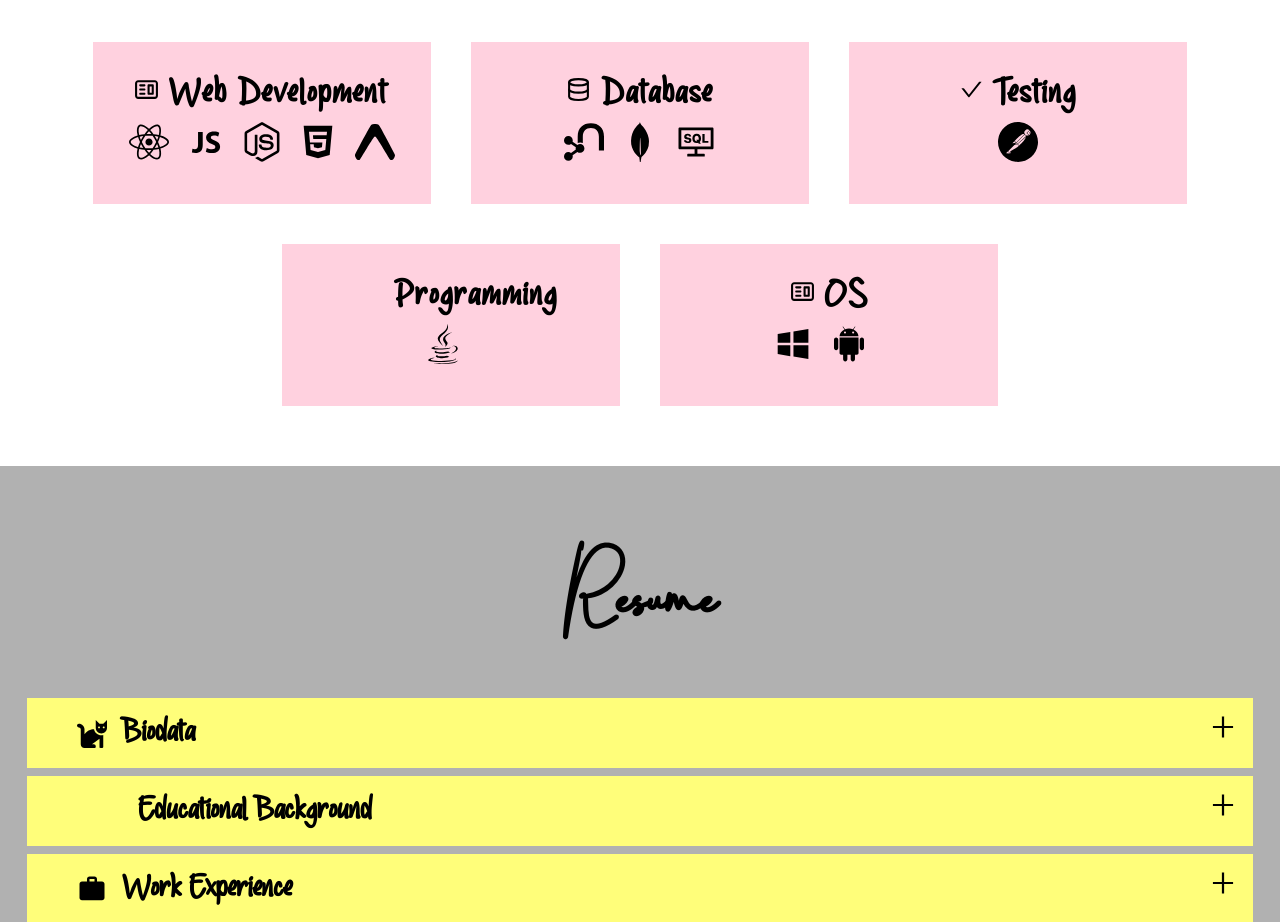
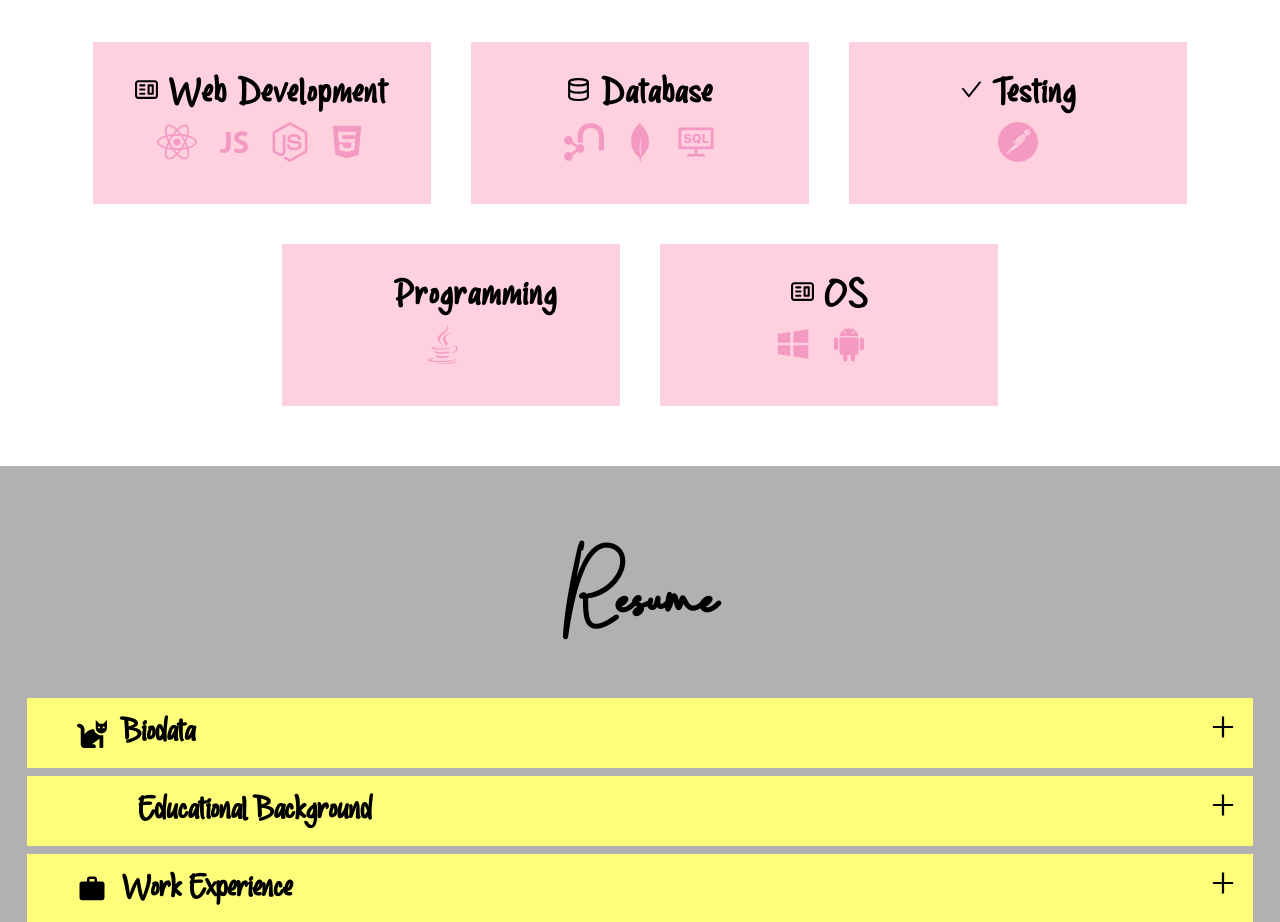
Before and after one commit to ninafauziashari/ninafauziashari.github.io, a React (Create React App) app: page / in a window 1280 px wide. Shown: the part 1240-2162 px from the top of the page. Built offline with nearby package versions, Linux system fonts and the light colour scheme; some icons are missing.

Commit message:
third deploy

```diff
--- a/src/App.css
+++ b/src/App.css
@@ -164,7 +164,8 @@
 .web-dev-expertise-title, .db-expertise-title, .testing-expertise-title, .programming-expertise-title, .os-expertise-title{
   font-size:35px;
   font-weight: bolder;
-  font-family:'contentFont'
+  font-family:'contentFont';
+  color: black;
 }
 
 
--- a/src/components/Expertise.js
+++ b/src/components/Expertise.js
@@ -46,15 +46,13 @@ const Expertise = () => {
                                 <Card.Title className="web-dev-expertise-title"><CgWebsite size={25}/> Web Development</Card.Title>
                             </Link>
                             <Card.Subtitle>
-                                <FaReact size={40}/>
+                                <FaReact size={40} color={'#f49ac2'}/>
                                 &nbsp; &nbsp;
-                                <DiJavascript1 size={40}/>
+                                <DiJavascript1 size={40} color={'#f49ac2'}/>
                                 &nbsp; &nbsp;
-                                <FaNodeJs size={40}/>
+                                <FaNodeJs size={40} color={'#f49ac2'}/>
                                 &nbsp; &nbsp;
-                                <AiFillHtml5 size={40}/>
-                                &nbsp; &nbsp;
-                                <SiExpo size={40}/>
+                                <AiFillHtml5 size={40} color={'#f49ac2'}/>
                             </Card.Subtitle>
                             <Card.Text>
                                <Link to="dev-card-content" activeClass="active" spy={true} smooth={true} duration={1250}>
@@ -86,11 +84,11 @@ const Expertise = () => {
                         <Card.Body>
                             <Card.Title className="db-expertise-title"><FiDatabase size={25}/> Database</Card.Title>
                             <Card.Subtitle>
-                                <SiNeo4J size={40}/>
+                                <SiNeo4J size={40} color={'#f49ac2'}/>
                                 &nbsp; &nbsp;
-                                <SiMongodb size={40}/>
+                                <SiMongodb size={40} color={'#f49ac2'}/>
                                 &nbsp; &nbsp;
-                                <AiOutlineConsoleSql size={40}/>
+                                <AiOutlineConsoleSql size={40} color={'#f49ac2'}/>
                             </Card.Subtitle>
                             <Card.Text>
                                <div className="db-expertise-content">
@@ -117,7 +115,7 @@ const Expertise = () => {
                         <Card.Body>
                             <Card.Title className="testing-expertise-title"><AiOutlineCheck size={25}/> Testing</Card.Title>
                             <Card.Subtitle>
-                                <SiPostman size={40}/>
+                                <SiPostman size={40} color={'#f49ac2'}/>
                             </Card.Subtitle>
                             <Card.Text>
                                <div className="testing-expertise-content">
@@ -154,7 +152,7 @@ const Expertise = () => {
                                     <RiComputerFill size={25}/> Programming</Card.Title>
                             </Link>
                             <Card.Subtitle>
-                                <FaJava  size={40}/>
+                                <FaJava  size={40} color={'#f49ac2'}/>
 
                                 &nbsp; &nbsp;
                             </Card.Subtitle>
@@ -187,9 +185,9 @@ const Expertise = () => {
                                 <Card.Title className="os-expertise-title"><CgWebsite size={25}/> OS</Card.Title>
                             </Link>
                             <Card.Subtitle>
-                                <AiFillWindows size={40}/>
+                                <AiFillWindows size={40} color={'#f49ac2'}/>
                                 &nbsp; &nbsp;
-                                <AiFillAndroid size={40}/>
+                                <AiFillAndroid size={40} color={'#f49ac2'}/>
                                 &nbsp; &nbsp;
                             </Card.Subtitle>
                             <Card.Text>
```
Also changed, not shown: 1 other file (tests, documents, lock files or other folders).
